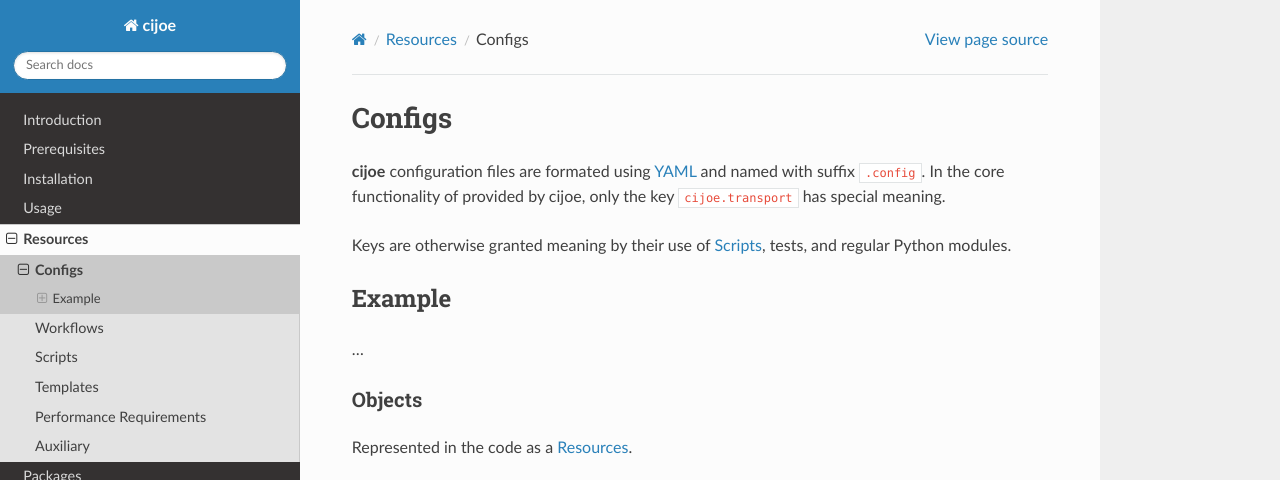
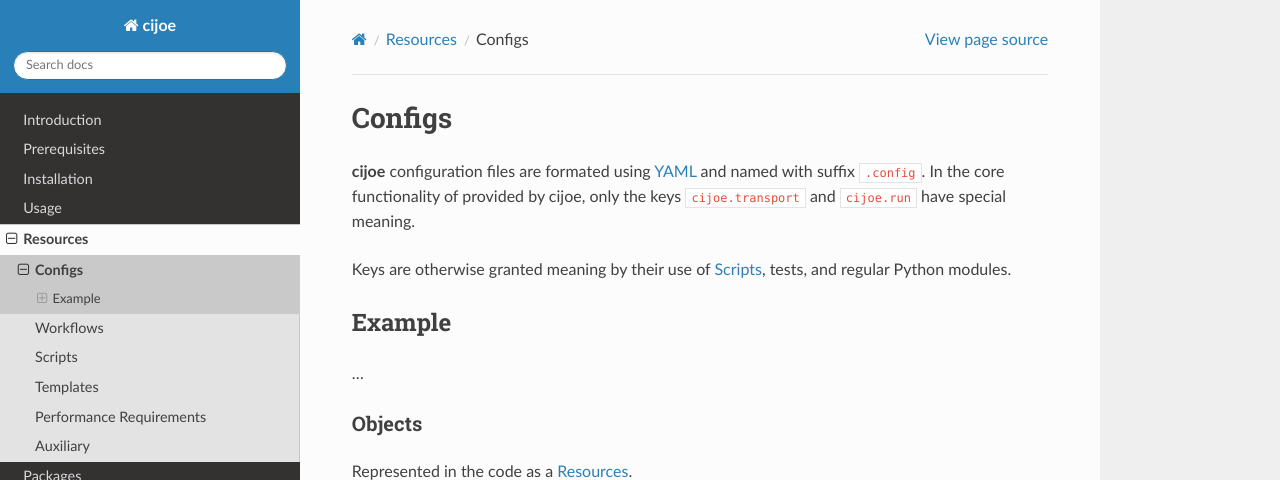
Before and after one commit to refenv/cijoe, a Sphinx documentation site: the page built from docs/source/resources/configs/index.rst, in a window 1280 px wide, cut to the strip 0-480 px from the top of the page. Built offline with Sphinx 7.4.7 and the Read the Docs theme 2.0.0, drawn with Linux system fonts in a browser that asks for light colours; pages that are not in the unit, such as notebooks, are missing from menus; the version number could not be read and is left out.

```diff
--- a/docs/source/resources/configs/index.rst
+++ b/docs/source/resources/configs/index.rst
@@ -4,8 +4,8 @@
 =======
 
 **cijoe** configuration files are formated using `YAML`_ and named with suffix
-``.config``. In the core functionality of provided by cijoe, only the key
-``cijoe.transport`` has special meaning.
+``.config``. In the core functionality of provided by cijoe, only the keys
+``cijoe.transport`` and ``cijoe.run`` have special meaning.
 
 Keys are otherwise granted meaning by their use of
 :ref:`sec-resources-scripts`, tests, and regular Python modules.
```
Also changed, not shown: 1 other file.
